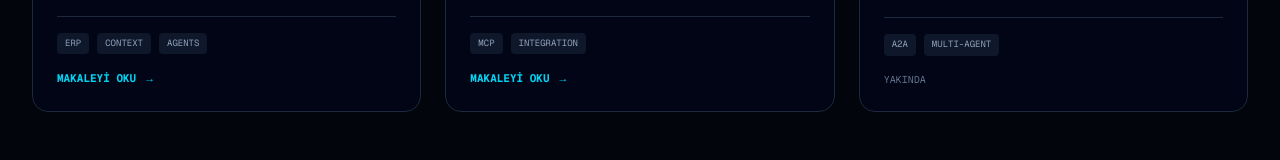
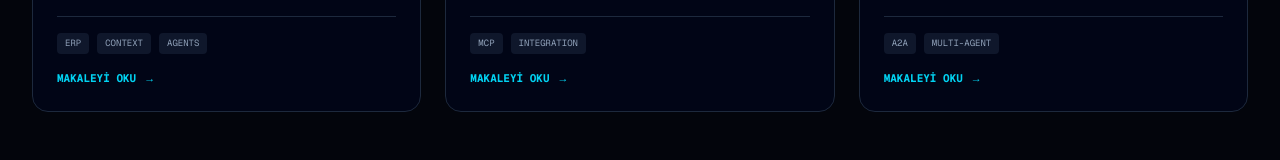
Before and after one commit to yasinkartal/kartaldev, a Next.js app: page / in a window 1280 px wide. Shown: the part 5893-6053 px from the top of the page. Built offline with nearby package versions, Linux system fonts and the light colour scheme.

Commit message:
Update ArticlesSection.tsx

```diff
--- a/app/components/ArticlesSection.tsx
+++ b/app/components/ArticlesSection.tsx
@@ -54,6 +54,7 @@ const articles: Article[] = [
     readingTime: "2 DAKİKA",
     color: "amber",
     visual: "agents",
+    href: "/yazilar/a2a-layer",
   },
 ];
 
```
